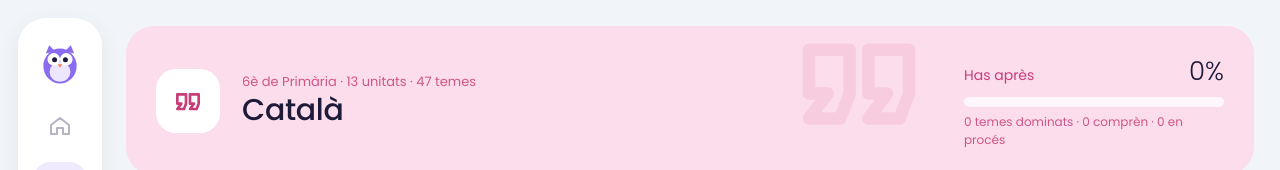
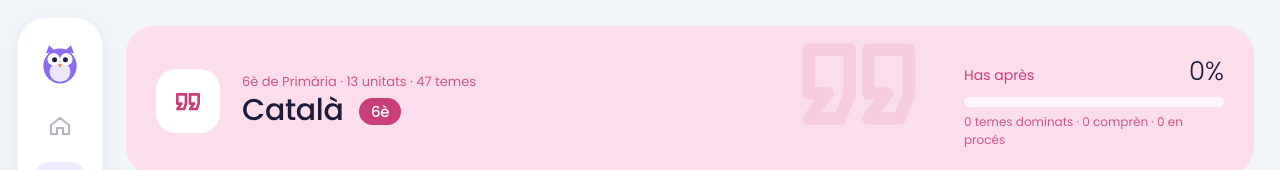
Before and after one commit to gestionspod-sketch/aprenem, a plain HTML site: page index.html in a window 1280 px wide. Both pictures are taken after a click on the button 310 px from the left and 622 px from the top of the page. Shown: the top 170 px of the page. Drawn offline with Linux system fonts and the light colour scheme.

Commit message:
Pàgina d'assignatura: etiqueta amb el curs al costat del nom
Co-Authored-By: Claude Opus 5.5 <noreply@anthropic.com>

```diff
--- a/estil/app.css
+++ b/estil/app.css
@@ -399,6 +399,7 @@ code.k{background:var(--soft);padding:2px 8px;border-radius:8px;font-weight:500}
 .sh5-t{flex:1;min-width:0;position:relative}
 .sh5-t small{color:var(--d);opacity:.85;font-size:13px}
 .sh5-t h1{color:var(--ink);font-size:30px;margin:0}
+.sh5-t h1 .curs5{display:inline-block;vertical-align:middle;margin-left:8px;padding:3px 12px;border-radius:999px;background:var(--d);color:#fff;font-size:15px;font-weight:600;line-height:1.4}
 .sh5-p{width:260px;flex:none;position:relative;color:var(--ink)}
 .sh5-p div:first-child{display:flex;justify-content:space-between;align-items:baseline;font-size:14px;color:var(--d)}
 .sh5-p div:first-child b{font-size:26px;font-weight:300;color:var(--ink)}
--- a/programa/inici.js
+++ b/programa/inici.js
@@ -166,7 +166,7 @@ function subject(m){endSession();nav('assig',m);const sb=SUBJ[m],U=unitsOf(m),ks
  const side=lam.length||mat.length||best?`<aside class="sp5-side">${lam.length||mat.length?`<h2>${lam.length&&mat.length?'Làmines i material':lam.length?'Làmines':'Material'}</h2>`:''}${lam.map(l=>card(l,'Làmina')).join('')}${mat.map(x=>card(x,'Material')).join('')}
   ${best?`<div class="rev5"><span class="lbl">Per repassar</span><p>A <b>${SK[best.k].nom}</b> t'has equivocat ${best.n} ${best.n>1?'vegades':'vegada'} de la mateixa manera. ${ERR[best.t].kid}</p><a id="rvGo">Repassar-ho ara →</a></div>`:''}</aside>`:'';
  app(`<header class="sh5 bleed" style="${sujC(m)}"><span class="wm" aria-hidden="true">${sb.ic}</span><button class="back5" onclick="subjects()">${IC.left} Assignatures</button><span class="sh5-ic" aria-hidden="true">${sb.ic}</span>
-  <div class="sh5-t"><small>${ORD[S.perfil.curs]} de Primària · ${U.length} unitats · ${ks.length} temes</small><h1>${sb.nom}</h1></div>
+  <div class="sh5-t"><small>${ORD[S.perfil.curs]} de Primària · ${U.length} unitats · ${ks.length} temes</small><h1>${sb.nom} <span class="curs5" title="Curs: ${ORD[S.perfil.curs]} de Primària">${ORD[S.perfil.curs]}</span></h1></div>
   <div class="sh5-p"><div><span>Has après</span><b>${ms}%</b></div><div class="sh5-bar"><i style="width:${ms}%"></i></div><small>${n[3]} ${n[3]===1?'tema dominat':'temes dominats'} · ${n[2]} comprèn · ${n[1]} en procés</small></div></header>
  <div class="sp5"><div class="sp5-main"><div class="h5row"><h2>Unitats del llibre</h2>${ks.length?`<label class="srch5" for="cercaU">${IC.search}<input id="cercaU" type="search" placeholder="Cerca dins ${esc(sb.nom)}" autocomplete="off" enterkeyhint="search"><button class="srx" type="button" aria-label="Esborrar la cerca" hidden>✕</button></label>`:''}</div>
   <div id="unone" class="sres5 empty" hidden><b>Cap tema coincideix amb la cerca.</b><small>Prova amb una altra paraula.</small></div>
```
